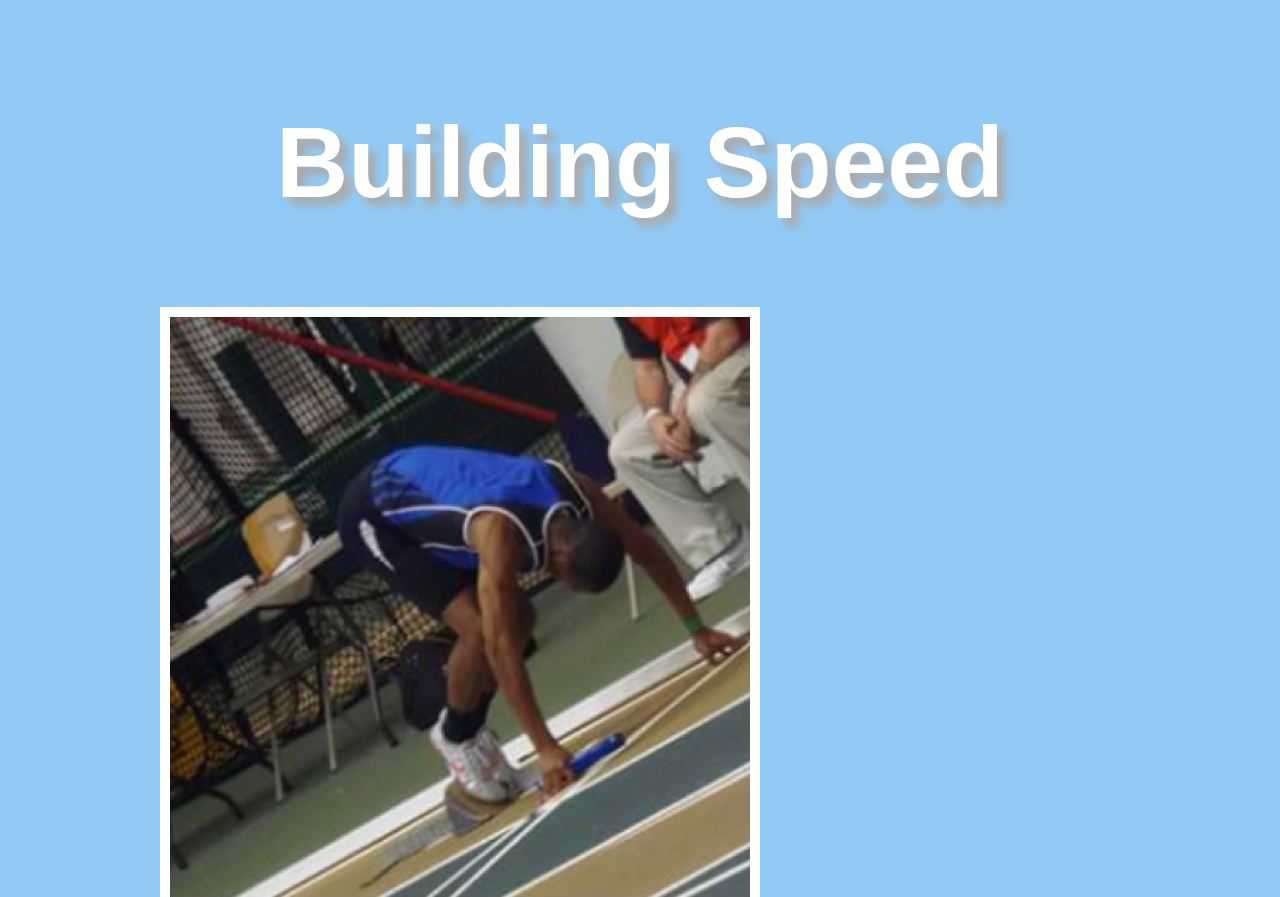
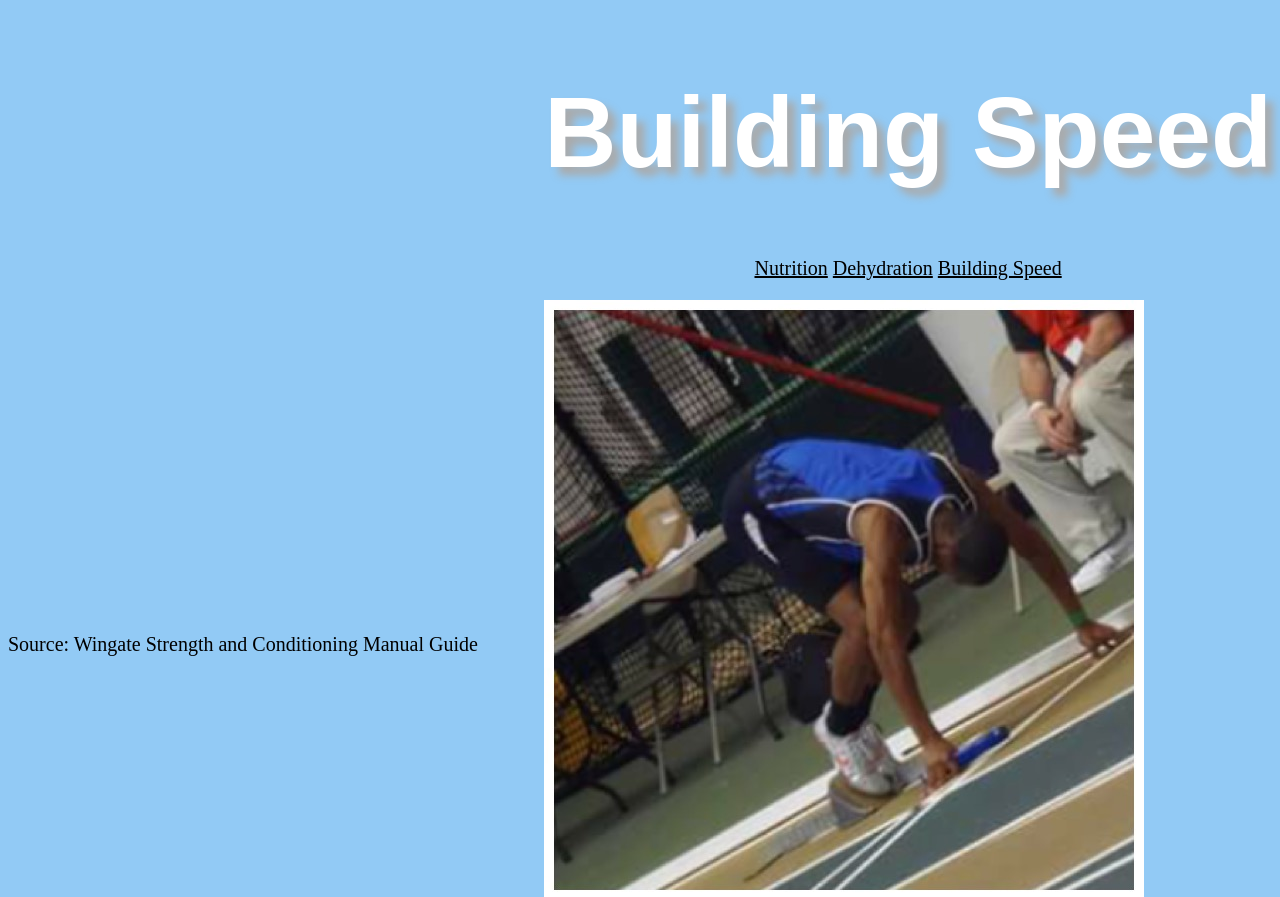
Before and after one commit to rhp43/old-website, a plain HTML site: page Building Speed.html in a window 1280 px wide. Shown: the top 897 px of the page. Drawn offline with Linux system fonts and the light colour scheme.

Commit message:
CNAME
NAV
FLOAT RIGHT

```diff
--- a/Building Speed.html
+++ b/Building Speed.html
@@ -13,6 +13,12 @@
    <h1>Building Speed</h1>
  </header>
 
+ <nav id= "main_nav">
+   <a href="Nutrition guide.html">Nutrition</a>
+     <a href="Dehydration.html">Dehydration</a>
+       <a href="Building Speed.html">Building Speed</a>
+ </nav>
+
    <div id="image11"><img id="image1" src="images/track3.JPG" alt="Nutrition"/></div>
    <main>
 <p class="para2">Building speed can be a major advantage for athletes. In this era, the fastest athletes are being recruited by college coaches in many sports. The faster guys are usually considered as the play makers in sports such as baseball, basketball, football, tennis, track, and even hockey. Speed cannot be coached, but can be improved. Coaches and trainers must understand the correct methods to train their athletes in the right form. Telling athletes to run 50 yard sprints will not increase speed but does increase the chance of injuries. The results will increase depending on how hard the athlete want to work. The first method to increasing speed is strengthening the hamstrings. Before performing the hamstring workouts, it is important to warm the hamstring muscles. When an athlete’s main goal is to increase their speed while training, the correct method of training should be applied. Coaches can use treadmills to help with this task.  Coaches should train their athletes to do build up running at 50 percent, 75 percent , 85 percent, and 95 precent. The running speed should never be increased to 100 percent. By allowing athletes to run constantly at maximum speed, the chances of injury  will increase significantly. The purpose of this method is to increase the stride of the runner. By increasing the stride of the runner, the runner is expanding the hips to gain more ground while running.</P>
--- a/css/style.css
+++ b/css/style.css
@@ -14,10 +14,11 @@ padding-lift: 30px;
 #container {
   max-width: 960px;
   min-width: 0px;
+  float: right;
   margin: 0 auto;
   height: 100%;
-  padding: 30px;
 }
+
 a{
   color: black;
 }
```
Also changed, not shown: Dehydration.html (+5 -0 lines), Nutrition guide.html (+6 -0 lines).
